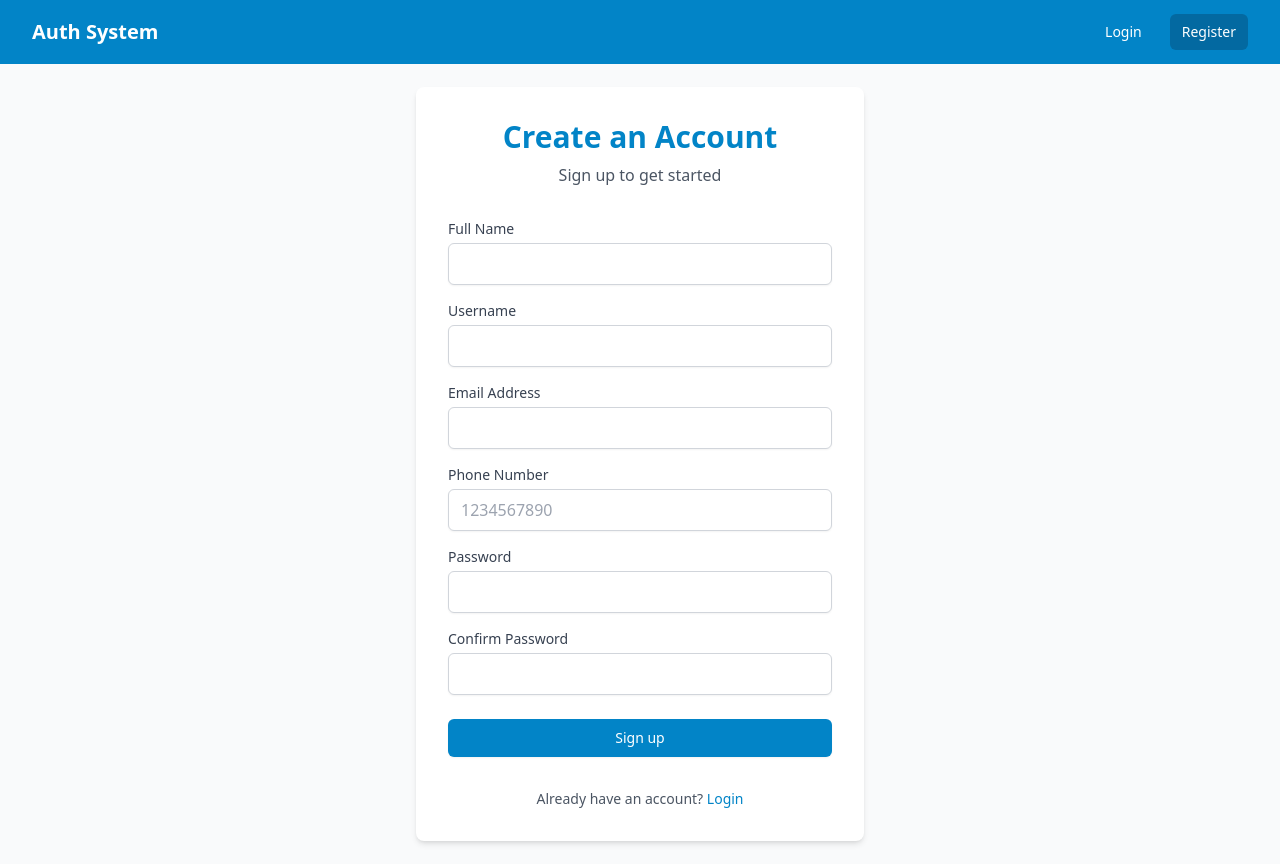
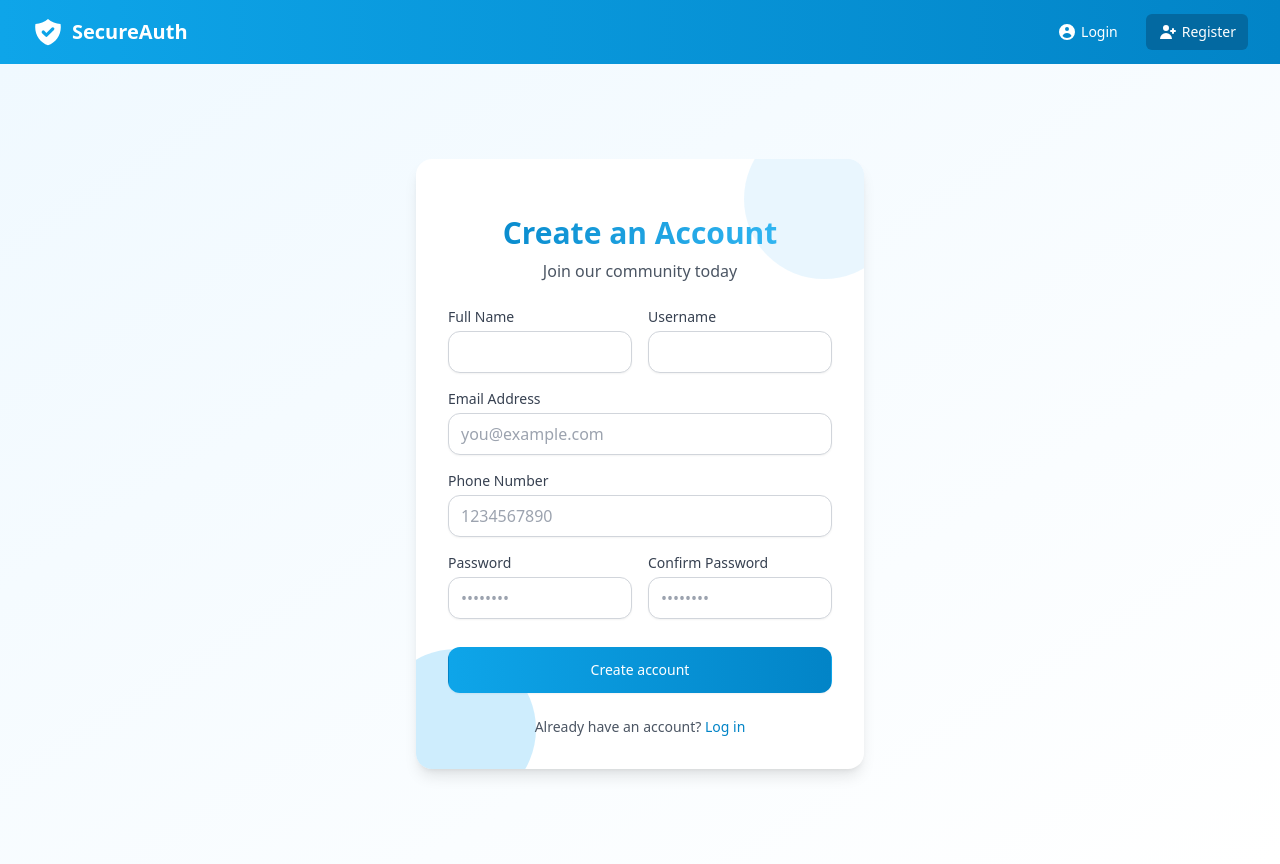
Before and after one commit to varunesharasu/AuthSystem, a React (Create React App) app in the folder client/: page /register in a window 1280 px wide. Built offline with nearby package versions, Linux system fonts and the light colour scheme.

Commit message:
Updated UI

```diff
--- a/client/src/components/Login.jsx
+++ b/client/src/components/Login.jsx
@@ -58,33 +58,42 @@ const Login = () => {
   }
 
   return (
-    <div className="flex justify-center items-center min-h-screen bg-gray-50">
-      <div className="w-full max-w-md p-8 space-y-8 bg-white rounded-lg shadow-md">
-        <div className="text-center">
-          <h1 className="text-3xl font-extrabold text-sky-600">Welcome Back</h1>
+    <div className="flex justify-center items-center min-h-screen bg-gradient-to-br from-sky-50 to-white">
+      <div className="relative w-full max-w-md p-8 space-y-8 bg-white rounded-2xl shadow-lg overflow-hidden">
+        {/* Decorative elements */}
+        <div className="absolute -top-10 -right-10 w-40 h-40 bg-sky-100 rounded-full opacity-70"></div>
+        <div className="absolute -bottom-10 -left-10 w-40 h-40 bg-sky-200 rounded-full opacity-70"></div>
+
+        <div className="relative text-center">
+          <h1 className="text-3xl font-extrabold bg-gradient-to-r from-sky-600 to-sky-400 bg-clip-text text-transparent">
+            Welcome Back
+          </h1>
           <p className="mt-2 text-gray-600">Log in to your account</p>
         </div>
 
         {error && (
-          <div className="bg-red-100 border border-red-400 text-red-700 px-4 py-3 rounded relative" role="alert">
+          <div className="relative bg-red-50 border-l-4 border-red-400 text-red-700 p-4 rounded-md" role="alert">
             <span className="block sm:inline">{error}</span>
           </div>
         )}
 
-        <form className="mt-8 space-y-6" onSubmit={handleSubmit}>
-          <div className="space-y-4">
+        <form className="relative mt-8 space-y-6" onSubmit={handleSubmit}>
+          <div className="space-y-5">
             <div>
               <label htmlFor="email" className="block text-sm font-medium text-gray-700">
                 Email Address
               </label>
+              <div className="mt-1 relative rounded-md shadow-sm">
                 <input
                   id="email"
                   name="email"
                   type="email"
                   value={email}
                   onChange={(e) => setEmail(e.target.value)}
-                className="mt-1 block w-full px-3 py-2 border border-gray-300 rounded-md shadow-sm focus:outline-none focus:ring-sky-500 focus:border-sky-500"
+                  className="block w-full px-4 py-3 border border-gray-300 rounded-xl shadow-sm focus:outline-none focus:ring-2 focus:ring-sky-300 focus:border-sky-500 transition-all duration-200"
+                  placeholder="you@example.com"
                 />
+              </div>
               {formErrors.email && <p className="mt-1 text-sm text-red-600">{formErrors.email}</p>}
             </div>
 
@@ -92,14 +101,17 @@ const Login = () => {
               <label htmlFor="password" className="block text-sm font-medium text-gray-700">
                 Password
               </label>
+              <div className="mt-1 relative rounded-md shadow-sm">
                 <input
                   id="password"
                   name="password"
                   type="password"
                   value={password}
                   onChange={(e) => setPassword(e.target.value)}
-                className="mt-1 block w-full px-3 py-2 border border-gray-300 rounded-md shadow-sm focus:outline-none focus:ring-sky-500 focus:border-sky-500"
+                  className="block w-full px-4 py-3 border border-gray-300 rounded-xl shadow-sm focus:outline-none focus:ring-2 focus:ring-sky-300 focus:border-sky-500 transition-all duration-200"
+                  placeholder="••••••••"
                 />
+              </div>
               {formErrors.password && <p className="mt-1 text-sm text-red-600">{formErrors.password}</p>}
             </div>
           </div>
@@ -118,8 +130,8 @@ const Login = () => {
             </div>
 
             <div className="text-sm">
-              <a href="#" className="font-medium text-sky-600 hover:text-sky-500">
-                Forgot your password?
+              <a href="#" className="font-medium text-sky-600 hover:text-sky-500 transition-colors">
+                Forgot password?
               </a>
             </div>
           </div>
@@ -128,17 +140,18 @@ const Login = () => {
             <button
               type="submit"
               disabled={submitting}
-              className="w-full flex justify-center py-2 px-4 border border-transparent rounded-md shadow-sm text-sm font-medium text-white bg-sky-600 hover:bg-sky-700 focus:outline-none focus:ring-2 focus:ring-offset-2 focus:ring-sky-500 disabled:opacity-50"
+              className="relative w-full flex justify-center py-3 px-4 border border-transparent rounded-xl shadow-sm text-sm font-medium text-white bg-gradient-to-r from-sky-500 to-sky-600 hover:from-sky-600 hover:to-sky-700 focus:outline-none focus:ring-2 focus:ring-offset-2 focus:ring-sky-500 disabled:opacity-50 transition-all duration-200 overflow-hidden group"
             >
+              <span className="absolute right-0 w-8 h-32 -mt-12 transition-all duration-1000 transform translate-x-12 bg-white opacity-10 rotate-12 group-hover:-translate-x-40 ease"></span>
               {submitting ? "Logging in..." : "Log in"}
             </button>
           </div>
         </form>
 
-        <div className="text-center mt-4">
-          <p className="text-sm text-gray-600">
+        <div className="relative text-center mt-4">
+          <p className="inline-flex text-sm text-gray-600">
             Don't have an account?{" "}
-            <Link to="/register" className="font-medium text-sky-600 hover:text-sky-500">
+            <Link to="/register" className="ml-1 font-medium text-sky-600 hover:text-sky-500 transition-colors">
               Sign up
             </Link>
           </p>
--- a/client/src/components/Navbar.jsx
+++ b/client/src/components/Navbar.jsx
@@ -8,13 +8,25 @@ const Navbar = () => {
   const { user, logout } = useContext(AuthContext)
 
   return (
-    <nav className="bg-sky-600">
+    <nav className="bg-gradient-to-r from-sky-500 to-sky-600 shadow-md">
       <div className="max-w-7xl mx-auto px-4 sm:px-6 lg:px-8">
         <div className="flex items-center justify-between h-16">
           <div className="flex items-center">
             <div className="flex-shrink-0">
-              <Link to="/" className="text-white font-bold text-xl">
-                Auth System
+              <Link to="/" className="text-white font-bold text-xl flex items-center">
+                <svg
+                  xmlns="http://www.w3.org/2000/svg"
+                  className="h-8 w-8 mr-2"
+                  viewBox="0 0 20 20"
+                  fill="currentColor"
+                >
+                  <path
+                    fillRule="evenodd"
+                    d="M2.166 4.999A11.954 11.954 0 0010 1.944 11.954 11.954 0 0017.834 5c.11.65.166 1.32.166 2.001 0 5.225-3.34 9.67-8 11.317C5.34 16.67 2 12.225 2 7c0-.682.057-1.35.166-2.001zm11.541 3.708a1 1 0 00-1.414-1.414L9 10.586 7.707 9.293a1 1 0 00-1.414 1.414l2 2a1 1 0 001.414 0l4-4z"
+                    clipRule="evenodd"
+                  />
+                </svg>
+                <span className="hidden sm:block">SecureAuth</span>
               </Link>
             </div>
           </div>
@@ -22,29 +34,80 @@ const Navbar = () => {
             <div className="ml-4 flex items-center md:ml-6">
               {user ? (
                 <div className="flex items-center">
-                  <span className="text-white mr-4">Welcome, {user.username}</span>
+                  <div className="hidden md:block">
+                    <span className="text-white mr-4 flex items-center">
+                      <div className="w-8 h-8 rounded-full bg-white bg-opacity-20 flex items-center justify-center text-white text-sm font-medium mr-2">
+                        {user.username.charAt(0).toUpperCase()}
+                      </div>
+                      <span>Welcome, {user.username}</span>
+                    </span>
+                  </div>
                   <Link
                     to="/dashboard"
-                    className="px-3 py-2 rounded-md text-sm font-medium text-white hover:bg-sky-700"
+                    className="px-3 py-2 rounded-md text-sm font-medium text-white hover:bg-sky-700 transition-colors duration-200 flex items-center"
                   >
+                    <svg
+                      xmlns="http://www.w3.org/2000/svg"
+                      className="h-5 w-5 mr-1"
+                      viewBox="0 0 20 20"
+                      fill="currentColor"
+                    >
+                      <path d="M10.707 2.293a1 1 0 00-1.414 0l-7 7a1 1 0 001.414 1.414L4 10.414V17a1 1 0 001 1h2a1 1 0 001-1v-2a1 1 0 011-1h2a1 1 0 011 1v2a1 1 0 001 1h2a1 1 0 001-1v-6.586l.293.293a1 1 0 001.414-1.414l-7-7z" />
+                    </svg>
                     Dashboard
                   </Link>
                   <button
                     onClick={logout}
-                    className="ml-4 px-3 py-2 rounded-md text-sm font-medium text-white bg-sky-700 hover:bg-sky-800"
+                    className="ml-4 px-3 py-2 rounded-md text-sm font-medium text-white bg-sky-700 hover:bg-sky-800 transition-colors duration-200 flex items-center"
                   >
+                    <svg
+                      xmlns="http://www.w3.org/2000/svg"
+                      className="h-5 w-5 mr-1"
+                      viewBox="0 0 20 20"
+                      fill="currentColor"
+                    >
+                      <path
+                        fillRule="evenodd"
+                        d="M3 3a1 1 0 00-1 1v12a1 1 0 001 1h12a1 1 0 001-1V7.414l-5-5H3zM2 4a2 2 0 012-2h7.586a1 1 0 01.707.293l5 5A1 1 0 0118 8v8a2 2 0 01-2 2H4a2 2 0 01-2-2V4z"
+                        clipRule="evenodd"
+                      />
+                      <path d="M10 12a2 2 0 100-4 2 2 0 000 4z" />
+                    </svg>
                     Logout
                   </button>
                 </div>
               ) : (
                 <div className="flex items-center space-x-4">
-                  <Link to="/login" className="px-3 py-2 rounded-md text-sm font-medium text-white hover:bg-sky-700">
+                  <Link
+                    to="/login"
+                    className="px-3 py-2 rounded-md text-sm font-medium text-white hover:bg-sky-700 transition-colors duration-200 flex items-center"
+                  >
+                    <svg
+                      xmlns="http://www.w3.org/2000/svg"
+                      className="h-5 w-5 mr-1"
+                      viewBox="0 0 20 20"
+                      fill="currentColor"
+                    >
+                      <path
+                        fillRule="evenodd"
+                        d="M18 10a8 8 0 11-16 0 8 8 0 0116 0zm-6-3a2 2 0 11-4 0 2 2 0 014 0zm-2 4a5 5 0 00-4.546 2.916A5.986 5.986 0 0010 16a5.986 5.986 0 004.546-2.084A5 5 0 0010 11z"
+                        clipRule="evenodd"
+                      />
+                    </svg>
                     Login
                   </Link>
                   <Link
                     to="/register"
-                    className="px-3 py-2 rounded-md text-sm font-medium text-white bg-sky-700 hover:bg-sky-800"
+                    className="px-3 py-2 rounded-md text-sm font-medium text-white bg-sky-700 hover:bg-sky-800 transition-colors duration-200 flex items-center"
                   >
+                    <svg
+                      xmlns="http://www.w3.org/2000/svg"
+                      className="h-5 w-5 mr-1"
+                      viewBox="0 0 20 20"
+                      fill="currentColor"
+                    >
+                      <path d="M8 9a3 3 0 100-6 3 3 0 000 6zM8 11a6 6 0 016 6H2a6 6 0 016-6zM16 7a1 1 0 10-2 0v1h-1a1 1 0 100 2h1v1a1 1 0 102 0v-1h1a1 1 0 100-2h-1V7z" />
+                    </svg>
                     Register
                   </Link>
                 </div>
--- a/client/src/components/Register.jsx
+++ b/client/src/components/Register.jsx
@@ -99,21 +99,28 @@ const Register = () => {
   }
 
   return (
-    <div className="flex justify-center items-center min-h-screen bg-gray-50">
-      <div className="w-full max-w-md p-8 space-y-8 bg-white rounded-lg shadow-md">
-        <div className="text-center">
-          <h1 className="text-3xl font-extrabold text-sky-600">Create an Account</h1>
-          <p className="mt-2 text-gray-600">Sign up to get started</p>
+    <div className="flex justify-center items-center min-h-screen bg-gradient-to-br from-sky-50 to-white py-10">
+      <div className="relative w-full max-w-md p-8 space-y-6 bg-white rounded-2xl shadow-lg overflow-hidden">
+        {/* Decorative elements */}
+        <div className="absolute -top-10 -right-10 w-40 h-40 bg-sky-100 rounded-full opacity-70"></div>
+        <div className="absolute -bottom-10 -left-10 w-40 h-40 bg-sky-200 rounded-full opacity-70"></div>
+
+        <div className="relative text-center">
+          <h1 className="text-3xl font-extrabold bg-gradient-to-r from-sky-600 to-sky-400 bg-clip-text text-transparent">
+            Create an Account
+          </h1>
+          <p className="mt-2 text-gray-600">Join our community today</p>
         </div>
 
         {error && (
-          <div className="bg-red-100 border border-red-400 text-red-700 px-4 py-3 rounded relative" role="alert">
+          <div className="relative bg-red-50 border-l-4 border-red-400 text-red-700 p-4 rounded-md" role="alert">
             <span className="block sm:inline">{error}</span>
           </div>
         )}
 
-        <form className="mt-8 space-y-6" onSubmit={handleSubmit}>
+        <form className="relative mt-6 space-y-5" onSubmit={handleSubmit}>
           <div className="space-y-4">
+            <div className="grid grid-cols-1 gap-4 sm:grid-cols-2">
               <div>
                 <label htmlFor="fullName" className="block text-sm font-medium text-gray-700">
                   Full Name
@@ -124,7 +131,7 @@ const Register = () => {
                   type="text"
                   value={formData.fullName}
                   onChange={handleChange}
-                className="mt-1 block w-full px-3 py-2 border border-gray-300 rounded-md shadow-sm focus:outline-none focus:ring-sky-500 focus:border-sky-500"
+                  className="mt-1 block w-full px-3 py-2 border border-gray-300 rounded-xl shadow-sm focus:outline-none focus:ring-2 focus:ring-sky-300 focus:border-sky-500 transition-all duration-200"
                 />
                 {formErrors.fullName && <p className="mt-1 text-sm text-red-600">{formErrors.fullName}</p>}
               </div>
@@ -139,9 +146,10 @@ const Register = () => {
                   type="text"
                   value={formData.username}
                   onChange={handleChange}
-                className="mt-1 block w-full px-3 py-2 border border-gray-300 rounded-md shadow-sm focus:outline-none focus:ring-sky-500 focus:border-sky-500"
+                  className="mt-1 block w-full px-3 py-2 border border-gray-300 rounded-xl shadow-sm focus:outline-none focus:ring-2 focus:ring-sky-300 focus:border-sky-500 transition-all duration-200"
                 />
                 {formErrors.username && <p className="mt-1 text-sm text-red-600">{formErrors.username}</p>}
+              </div>
             </div>
 
             <div>
@@ -154,7 +162,8 @@ const Register = () => {
                 type="email"
                 value={formData.email}
                 onChange={handleChange}
-                className="mt-1 block w-full px-3 py-2 border border-gray-300 rounded-md shadow-sm focus:outline-none focus:ring-sky-500 focus:border-sky-500"
+                className="mt-1 block w-full px-3 py-2 border border-gray-300 rounded-xl shadow-sm focus:outline-none focus:ring-2 focus:ring-sky-300 focus:border-sky-500 transition-all duration-200"
+                placeholder="you@example.com"
               />
               {formErrors.email && <p className="mt-1 text-sm text-red-600">{formErrors.email}</p>}
             </div>
@@ -170,11 +179,12 @@ const Register = () => {
                 placeholder="1234567890"
                 value={formData.phoneNumber}
                 onChange={handleChange}
-                className="mt-1 block w-full px-3 py-2 border border-gray-300 rounded-md shadow-sm focus:outline-none focus:ring-sky-500 focus:border-sky-500"
+                className="mt-1 block w-full px-3 py-2 border border-gray-300 rounded-xl shadow-sm focus:outline-none focus:ring-2 focus:ring-sky-300 focus:border-sky-500 transition-all duration-200"
               />
               {formErrors.phoneNumber && <p className="mt-1 text-sm text-red-600">{formErrors.phoneNumber}</p>}
             </div>
 
+            <div className="grid grid-cols-1 gap-4 sm:grid-cols-2">
               <div>
                 <label htmlFor="password" className="block text-sm font-medium text-gray-700">
                   Password
@@ -185,7 +195,8 @@ const Register = () => {
                   type="password"
                   value={formData.password}
                   onChange={handleChange}
-                className="mt-1 block w-full px-3 py-2 border border-gray-300 rounded-md shadow-sm focus:outline-none focus:ring-sky-500 focus:border-sky-500"
+                  className="mt-1 block w-full px-3 py-2 border border-gray-300 rounded-xl shadow-sm focus:outline-none focus:ring-2 focus:ring-sky-300 focus:border-sky-500 transition-all duration-200"
+                  placeholder="••••••••"
                 />
                 {formErrors.password && <p className="mt-1 text-sm text-red-600">{formErrors.password}</p>}
               </div>
@@ -200,28 +211,33 @@ const Register = () => {
                   type="password"
                   value={formData.confirmPassword}
                   onChange={handleChange}
-                className="mt-1 block w-full px-3 py-2 border border-gray-300 rounded-md shadow-sm focus:outline-none focus:ring-sky-500 focus:border-sky-500"
+                  className="mt-1 block w-full px-3 py-2 border border-gray-300 rounded-xl shadow-sm focus:outline-none focus:ring-2 focus:ring-sky-300 focus:border-sky-500 transition-all duration-200"
+                  placeholder="••••••••"
                 />
-              {formErrors.confirmPassword && <p className="mt-1 text-sm text-red-600">{formErrors.confirmPassword}</p>}
+                {formErrors.confirmPassword && (
+                  <p className="mt-1 text-sm text-red-600">{formErrors.confirmPassword}</p>
+                )}
+              </div>
             </div>
           </div>
 
-          <div>
+          <div className="pt-2">
             <button
               type="submit"
               disabled={submitting}
-              className="w-full flex justify-center py-2 px-4 border border-transparent rounded-md shadow-sm text-sm font-medium text-white bg-sky-600 hover:bg-sky-700 focus:outline-none focus:ring-2 focus:ring-offset-2 focus:ring-sky-500 disabled:opacity-50"
+              className="w-full flex justify-center py-3 px-4 border border-transparent rounded-xl shadow-sm text-sm font-medium text-white bg-gradient-to-r from-sky-500 to-sky-600 hover:from-sky-600 hover:to-sky-700 focus:outline-none focus:ring-2 focus:ring-offset-2 focus:ring-sky-500 disabled:opacity-50 transition-all duration-200 overflow-hidden group"
             >
-              {submitting ? "Signing up..." : "Sign up"}
+              <span className="absolute right-0 w-8 h-32 -mt-12 transition-all duration-1000 transform translate-x-12 bg-white opacity-10 rotate-12 group-hover:-translate-x-40 ease"></span>
+              {submitting ? "Creating account..." : "Create account"}
             </button>
           </div>
         </form>
 
-        <div className="text-center mt-4">
+        <div className="relative text-center">
           <p className="text-sm text-gray-600">
             Already have an account?{" "}
-            <Link to="/login" className="font-medium text-sky-600 hover:text-sky-500">
-              Login
+            <Link to="/login" className="font-medium text-sky-600 hover:text-sky-500 transition-colors">
+              Log in
             </Link>
           </p>
         </div>
```
Also changed, not shown: client/src/components/ProtectedRoute.jsx (+11 -16 lines). Lines whose indentation alone changed are shown as unchanged.
